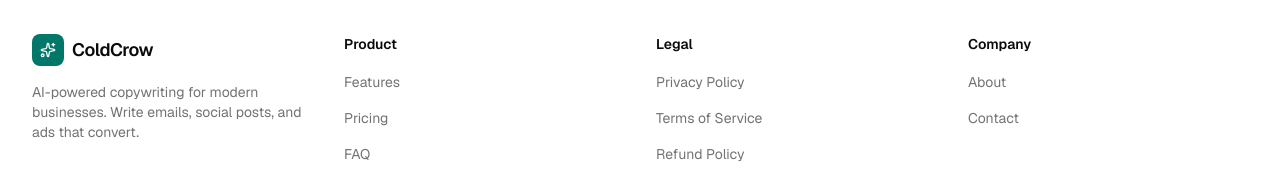
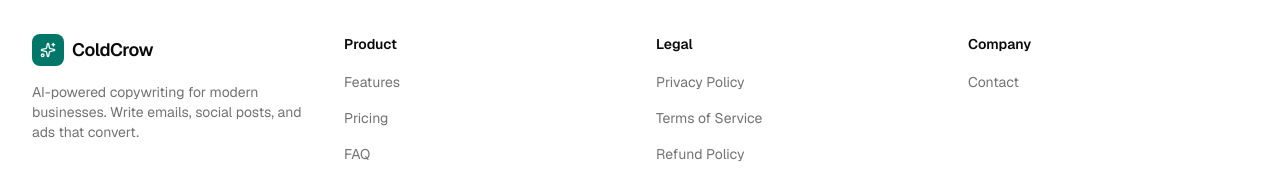
Before and after one commit to caicai458/copywise, a Next.js app: page / in a window 1280 px wide. Shown: the part 4939-5119 px from the top of the page. Built offline with nearby package versions, Linux system fonts and the light colour scheme; no server answers.

Commit message:
Add files via upload

```diff
--- a/components/marketing/footer.tsx
+++ b/components/marketing/footer.tsx
@@ -11,8 +11,7 @@ const LEGAL_LINKS = [
   { label: "Refund Policy", href: "/legal/refund" },
 ];
 const COMPANY_LINKS = [
-  { label: "About", href: "/#" },
-  { label: "Contact", href: "/#" },
+  { label: "Contact", href: "mailto:billing@getcopywise.com" },
 ];
 export function Footer() {
   return (
```
